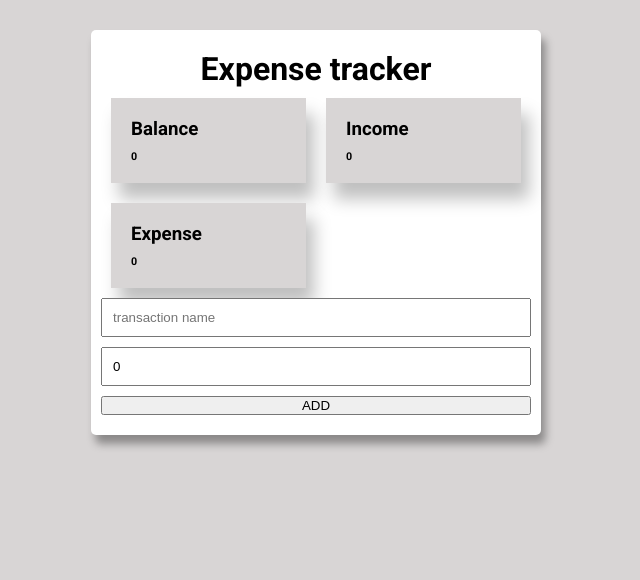
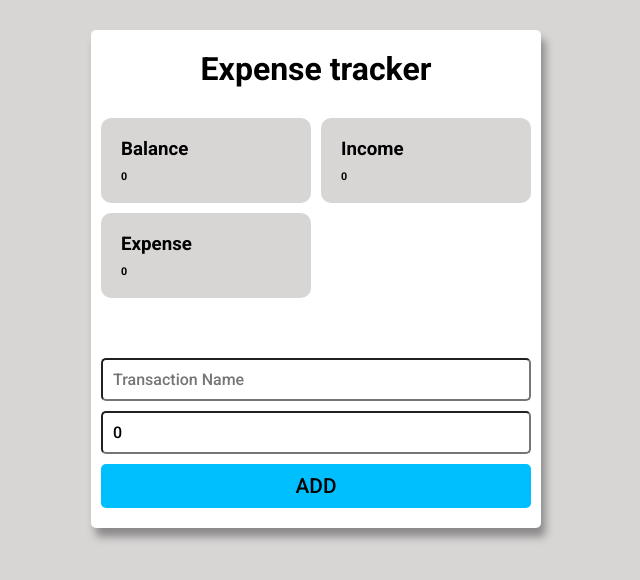
Before and after one commit to nidhinsankar/Expense-Tracker, a React (Vite) app: page / in a window 1280 px wide. Shown: the top 580 px of the page, without its empty margins (324-964 px from the left). Built offline with nearby package versions, Linux system fonts and the light colour scheme.

Commit message:
ui refactor

```diff
--- a/src/components/AddTransaction.tsx
+++ b/src/components/AddTransaction.tsx
@@ -13,6 +13,13 @@ const AddTransaction = () => {
     setTransactionInfo((prev) => ({ ...prev, [e.target.id]: e.target.value }));
   };
   const onSubmit = () => {
+    if (
+      transactionInfo.amount === 0 ||
+      transactionInfo.transaction_name === ""
+    ) {
+      alert("input fields are empty");
+      return;
+    }
     const transaction: ITransaction = {
       id: String(Math.random() * 15434323),
       name: transactionInfo.transaction_name,
@@ -37,7 +44,9 @@ const AddTransaction = () => {
         onChange={onChange}
         value={transactionInfo.amount}
       />
-      <button onClick={onSubmit}>ADD</button>
+      <button onClick={onSubmit} className="submit-btn">
+        ADD
+      </button>
     </div>
   );
 };
--- a/src/components/TransactionList.tsx
+++ b/src/components/TransactionList.tsx
@@ -3,19 +3,45 @@ import { useExpenseContext } from "../utils/ExpenseContext";
 const TransactionList = () => {
   const { transactions, dispatch } = useExpenseContext();
 
-  const onDelete = (id: string) => {
-    dispatch({ type: "DELETE_TRANSACTION", payload: id });
-  };
-
   return (
-    <div>
+    <div className="transaction-container">
       {transactions.map((trans) => (
-        <div key={trans.id}>
-          {trans.name} -- {trans.amount} - {trans.id}
-          <button onClick={() => onDelete(trans.id)}>delete</button>
-        </div>
+        <TransactionItem
+          key={trans.id}
+          name={trans.name}
+          amount={trans.amount}
+          id={trans.id}
+        />
       ))}
     </div>
   );
 };
 export default TransactionList;
+
+const TransactionItem = ({
+  name,
+  amount,
+  id,
+}: {
+  name: string;
+  amount: number;
+  id: string;
+}) => {
+  const { dispatch } = useExpenseContext();
+  const onDelete = (id: string) => {
+    dispatch({ type: "DELETE_TRANSACTION", payload: id });
+  };
+  return (
+    <div
+      className={`transaction-item ${
+        amount > 0 ? "income-transaction" : "expense-transaction"
+      }`}
+    >
+      <h2>{name}</h2>
+      <div className="amount-info">
+        <h4>{amount}</h4>
+        <button onClick={() => onDelete(id)}>delete</button>
+      </div>
+    </div>
+  );
+};
--- a/src/index.css
+++ b/src/index.css
@@ -13,7 +13,15 @@ body {
   background-color: #d8d5d5;
 }
 
+input,
+button {
+  font-family: inherit;
+}
+
 .container {
+  display: flex;
+  flex-direction: column;
+  gap: 30px;
   width: 450px;
   margin: 0 auto;
   box-shadow: 4.4px 8.8px 8.8px hsl(0deg 0% 0% / 0.36);
@@ -29,6 +37,7 @@ body {
 
 .info-container {
   display: grid;
+  gap: 10px;
   grid-template-columns: 1fr 1fr;
 }
 
@@ -36,9 +45,10 @@ body {
   display: flex;
   flex-direction: column;
   gap: 10px;
-  margin: 10px;
+  border-radius: 10px;
+  /* margin: 10px; */
   background-color: #d8d5d5;
-  box-shadow: 8px 16px 16px hsl(0deg 0% 0% / 0.25);
+  /* box-shadow: 8px 16px 16px hsl(0deg 0% 0% / 0.25); */
   padding: 20px;
 }
 
@@ -50,4 +60,66 @@ body {
 
 .add-transaction > input {
   padding: 10px;
+  font-family: inherit;
+  border-radius: 5px;
+  outline: none;
+  font-size: 1rem;
+  font-weight: 500;
+  text-transform: capitalize;
 }
+
+.transaction-container {
+  display: flex;
+  flex-direction: column;
+  gap: 5px;
+}
+
+.transaction-item {
+  display: flex;
+  align-items: center;
+  justify-content: space-between;
+  padding-block: 10px;
+  padding-inline: 20px;
+  background-color: #d8d5d5;
+  /* box-shadow: 8px 16px 16px hsl(0deg 0% 0% / 0.25); */
+  text-transform: capitalize;
+  border-radius: 10px;
+}
+
+.transaction-item > .amount-info {
+  display: flex;
+  justify-content: space-between;
+  align-items: center;
+  gap: 5px;
+  font-size: 1rem;
+  font-weight: 200;
+}
+
+.transaction-item > .amount-info button {
+  background-color: crimson;
+  padding: 5px 10px;
+  border: none;
+  border-radius: 4px;
+  text-transform: capitalize;
+  font-size: 1rem;
+  color: #d8d5d5;
+  cursor: pointer;
+}
+
+.expense-transaction {
+  border-right: 8px solid #ff0000;
+}
+
+.income-transaction {
+  border-right: 8px solid #076107;
+}
+
+.submit-btn {
+  padding-block: 10px;
+  background-color: deepskyblue;
+  font-weight: 500;
+  font-size: 1.3rem;
+  border-radius: 5px;
+  border: none;
+  cursor: pointer;
+}
```
